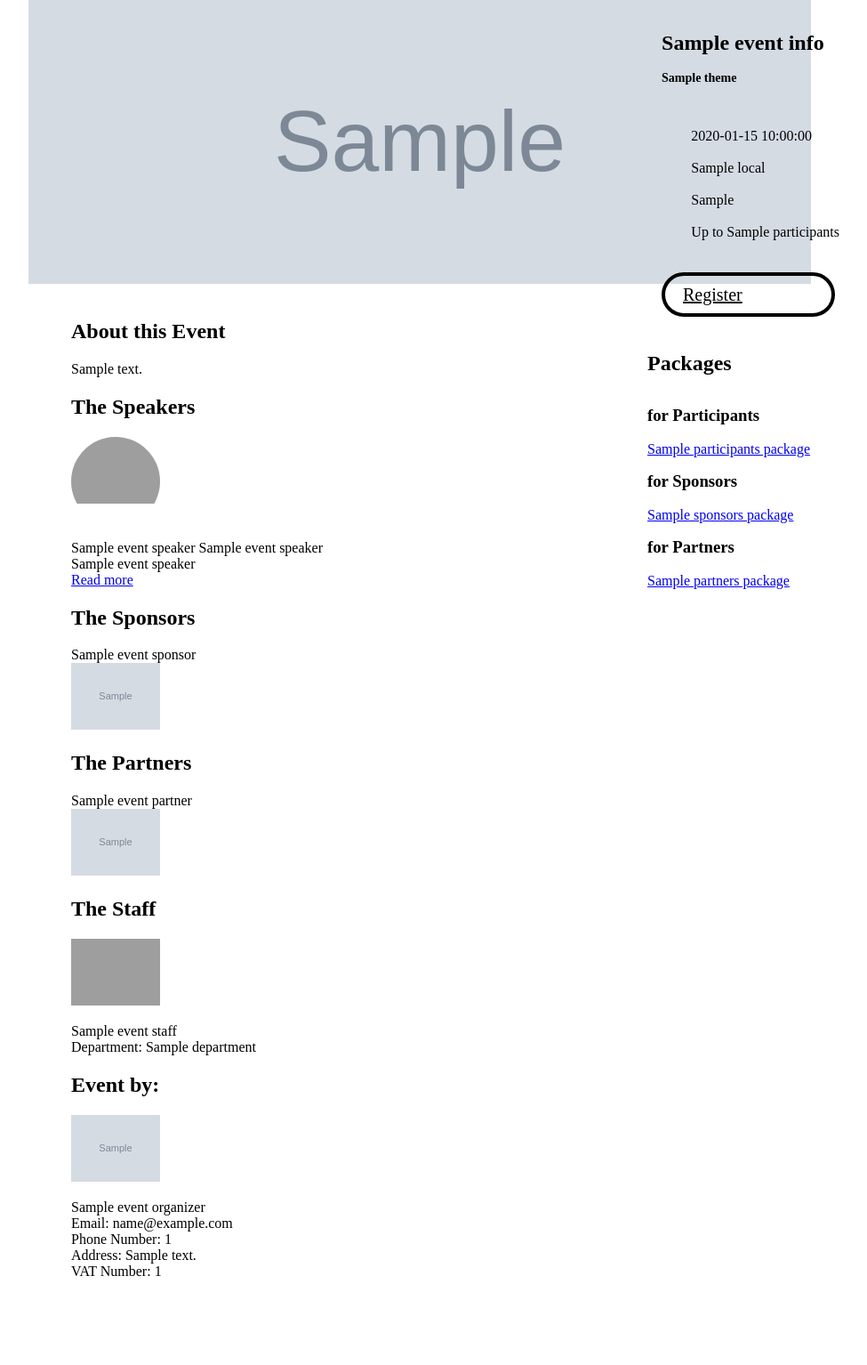
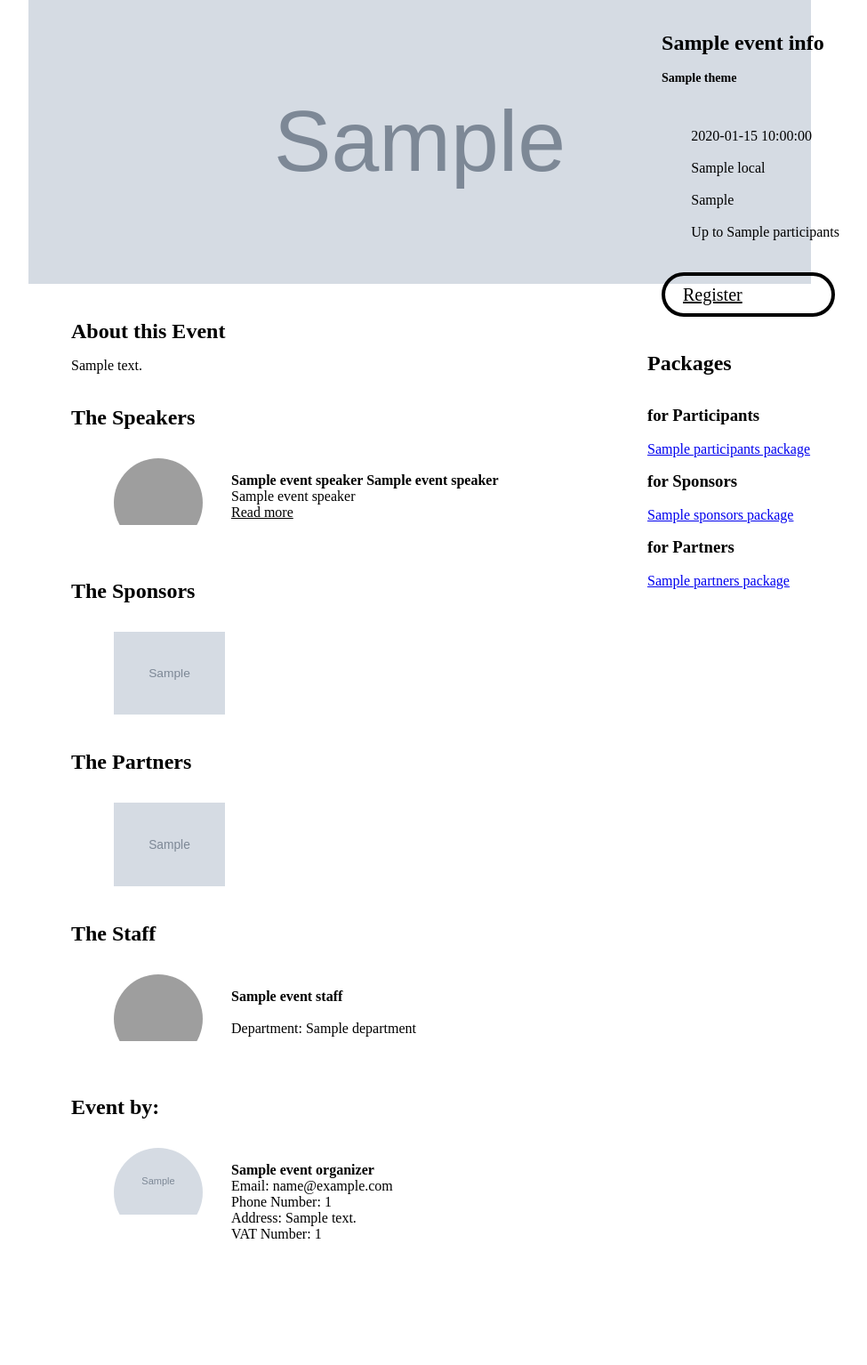
Before and after one commit to joamats/feup-InformationSystems, a PHP site: template templates/event_details.php in a window 1280 px wide. Shown: the part 107-1641 px from the top of the page at 89% size, without its empty margins (136-1111 px from the left). After the commit the page ends 1499 px from the top, so only its background shows below. Run offline with PHP 8.4, Linux system fonts and the light colour scheme; the template is opened without the code that fills it: most values are stand-ins (such as "Sample title", 1, 10 or a date in 2020); grey boxes marked "Sample" are stand-in pictures; grey boxes are pictures that could not be loaded.

Commit message:
Add CSS design to event details Registered users (closes #26)

```diff
--- a/css/style_event_details.css
+++ b/css/style_event_details.css
@@ -92,3 +92,33 @@ h1 {
     border-radius: 50%;
     position: relative;
 }
+
+#leftText h2 {
+    margin-bottom: 1rem;
+}
+
+.listItem, .listRegistered {
+    display: flex;
+    align-self: center;
+    flex-wrap: wrap;
+
+}
+
+.listItem {
+    padding: 1rem 3rem;
+}
+
+.listItem p{
+    margin-left: 2rem;
+}
+
+.listItem p a {
+    color: var(--blue-dark);
+}
+
+.listItem p a:hover {
+    color: var(--orange-dark);
+}
+.listRegistered h2 {
+    width: 100%;
+}
--- a/templates/event_details.php
+++ b/templates/event_details.php
@@ -12,69 +12,84 @@
             <h2>About this Event</h2>
             <p><?=$eventInfo['aboutEvent']?></p>
 
+
+            <section class = "listRegistered">
                 <?php if(!empty($eventSpeakers)) {?>
-            <h2>The Speakers</h2>
+                    <h2>The Speakers</h2><br>
                     <?php foreach($eventSpeakers as $speaker){
                         $speakerId = $speaker['id']; ?>
-
+                        <div class = "listItem">
                             <div class = "picFrame">
                                 <img class = "profilePic" src="images/persons/<?=$speaker['profile_pic']?>" alt=<?=$speaker['name']?> width=100>
                             </div>
                             <p>
-                <?=$speaker['title']?>   <?=$speaker['name']?><br>
+                                <b><?=$speaker['title']?>   <?=$speaker['name']?></b><br>
                                 <?=$speaker['talk_subject']?><br>
-                <a href="see_more.php?eventId=<?=$eventId?>&item=Speaker&personId=<?=$speakerId?>">Read more</a>
+                                <a href="see_more.php?eventId=<?=$eventId?>&item=Speaker&personId=<?=$speakerId?>">
+                                    Read more
+                                    <i class="fas fa-arrow-right"></i>
+                                </a>
                             </p>
+                        </div>
 
-            <?php } }
 
-            if(!empty($eventSponsors)) {?>
+                <?php } } ?>
+            </section>
+
+            <section class = "listRegistered">
+            <?php if(!empty($eventSponsors)) {?>
 
             <h2>The Sponsors</h2>
             <?php foreach($eventSponsors as $sponsor){
                 $sponsorId = $sponsor['id']; ?>
+                <div class = "listItem">
+                    <a href="<?=$sponsor['website_link']?>" target="_blank">
+                        <img class="logotype" src="images/entities/<?=$sponsor['logotype']?>" alt=<?=$sponsor['name']?> width = 125>
+                    </a>
+                </div>
+            <?php } } ?>
+            </section>
 
-            <p>
-                <?=$sponsor['name']?><br>
-                <a href="<?=$sponsor['website_link']?>" target="_blank">
-                    <img class="logotype" src="images/entities/<?=$sponsor['logotype']?>" alt=<?=$sponsor['name']?> width = 100>
-                </a>
-            </p>
-
-            <?php }
-            }
-            if(!empty($eventPartners)) { ?>
+            <section class = "listRegistered">
+            <?php if(!empty($eventPartners)) { ?>
 
             <h2>The Partners</h2>
             <?php foreach($eventPartners as $partner){
                 $partnerId = $partner['id']; ?>
+                <div class = "listItem">
+                    <a href="<?=$partner['website_link']?>" target="_blank">
+                        <img class="logotype" src="images/entities/<?=$partner['logotype']?>" alt=<?=$partner['name']?> width = 125>
+                    </a>
+                </div>
 
-                <p>
-                <?=$partner['name']?><br>
-                <a href="<?=$partner['website_link']?>" target="_blank">
-                    <img class="logotype" src="images/entities/<?=$partner['logotype']?>" alt=<?=$partner['name']?> width = 100>
-                </a>
-                </p>
+            <?php } } ?>
+            </section>
 
-            <?php }
-            }
-            if(!empty($eventStaff)) { ?>
+            <section class = "listRegistered">
+                <?php if(!empty($eventStaff)) { ?>
 
                 <h2>The Staff</h2>
                 <?php foreach($eventStaff as $staff){
                     $staffId = $staff['id']; ?>
-
+                    <div class = "listItem">
+                        <div class = "picFrame">
                             <img class="profilePic" src="images/persons/<?=$staff['profile_pic']?>" alt=<?=$staff['name']?> width = 100>
+                        </div>
                         <p>
-                <?=$staff['name']?><br>
+                            <b><?=$staff['name']?></b><br><br>
                             Department: <?=$staff['department']?><br>
                         </p>
+                    </div>
                 <?php } }?>
+            </section>
 
             <h2>Event by:</h2>
-            <img class="logotype" src="images/persons/<?=$eventOrganizer['logotype']?>" alt=<?=$eventOrganizer['name']?> width = 100>
+            <div class = "listItem">
+                <div class = "picFrame">
+                    <img class="profilePic" src="images/persons/<?=$eventOrganizer['logotype']?>" alt=<?=$eventOrganizer['name']?> width = 100>
+                </div>
                 <p>
-                <?=$eventOrganizer['name']?><br>
+                    <b><?=$eventOrganizer['name']?></b><br>
                     Email: <?=$eventOrganizer['email']?><br>
                     Phone Number: <?=$eventOrganizer['phone_num']?><br>
                     Address: <?=$eventOrganizer['address']?><br>
```
Also changed, not shown: images/persons/116.png, images/persons/harry.jpg, sql/database.db, 1 other file. Lines whose indentation alone changed are shown as unchanged.
